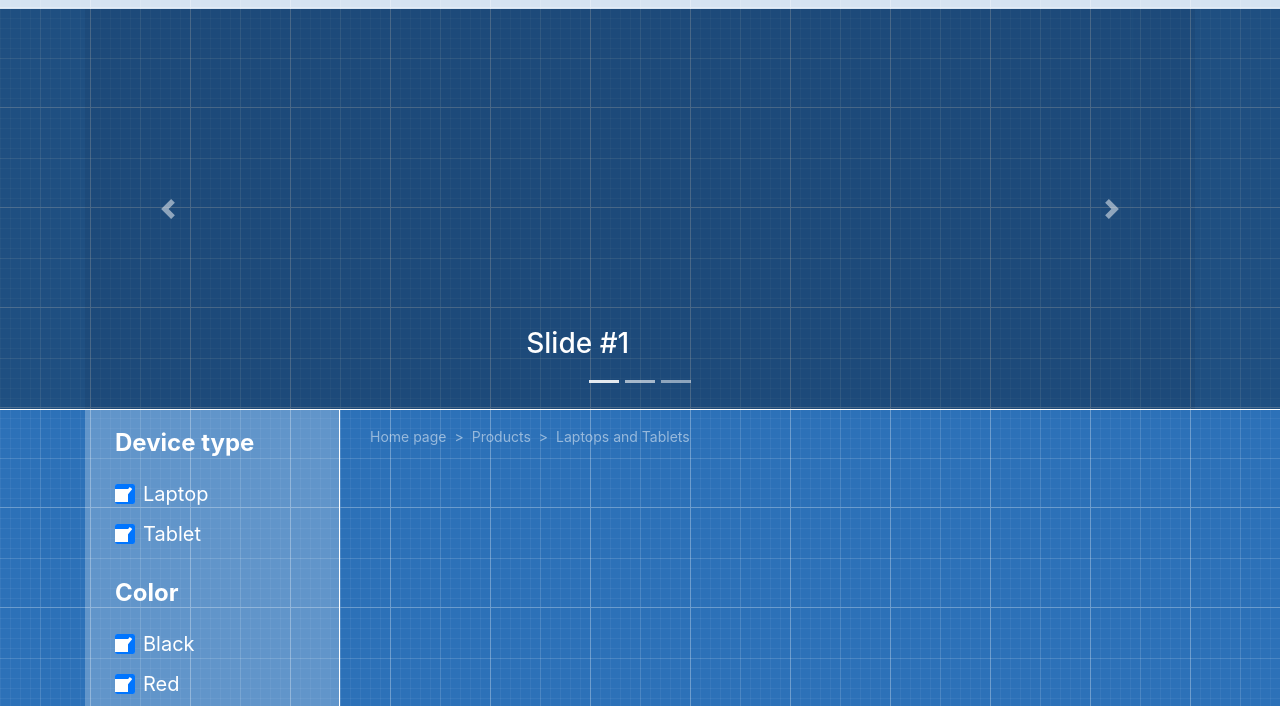
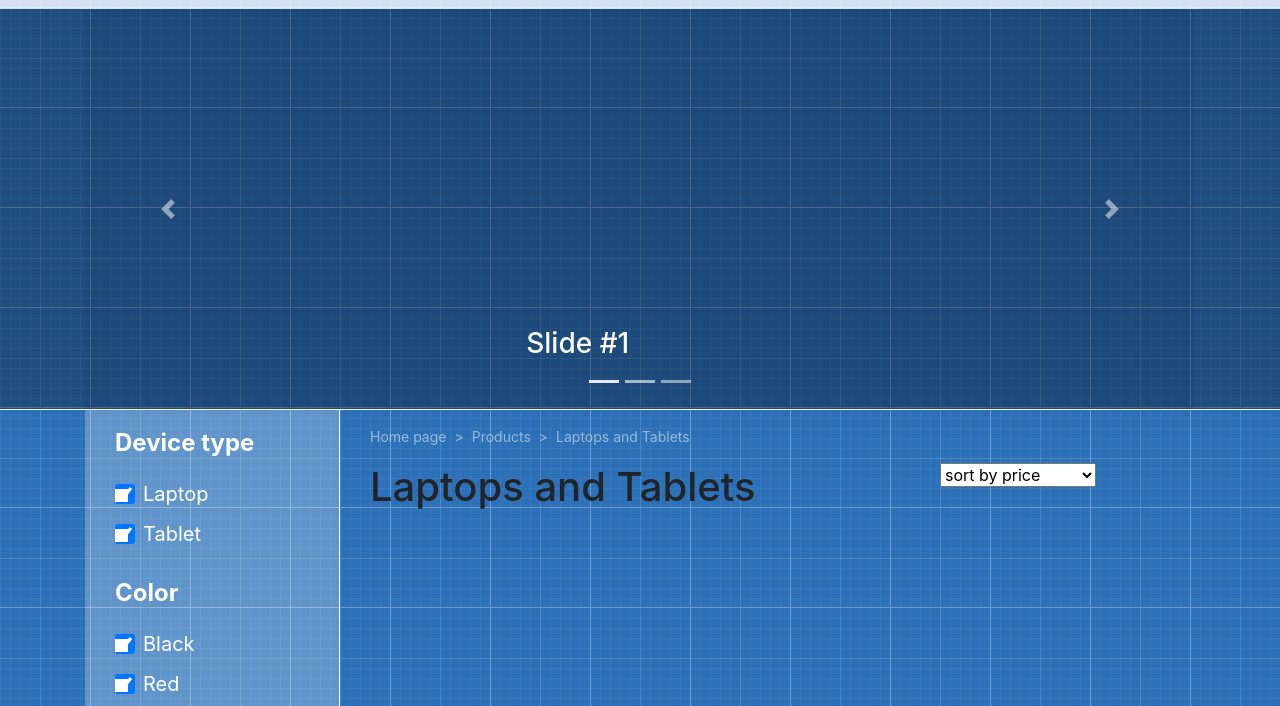
Before and after one commit to ItsMari0/Front-End_shop-Template, a plain HTML site: page index.html in a window 1280 px wide. Shown: the part 93-799 px from the top of the page. Drawn offline with Linux system fonts and the light colour scheme.

Commit message:
Сделан заголовок main

```diff
--- a/index.html
+++ b/index.html
@@ -180,6 +180,21 @@
                             <li class="breadcrumb-item active" aria-current="page"><a href="#">Laptops and Tablets</a></li>
                         </ol>
                     </nav>
+
+                    <div class="row page-title">
+                        <div class="col-md-8">
+                            <h1 class="page-title__header">Laptops and Tablets</h1>
+                        </div>
+                        <div class="col-md-4">
+                            <select name="page-title__sort" id="page-title__sort" class="page-title__sort">
+                                <option value="sv1">sort by price</option>
+                                <option value="sv1">sort by name</option>
+                                <option value="sv1">sort by date</option>
+                                <option value="sv1">sort by popularity</option>
+                            </select>
+                        </div>
+                    </div>
+
                 </main>
             </div>
         </div>
```
